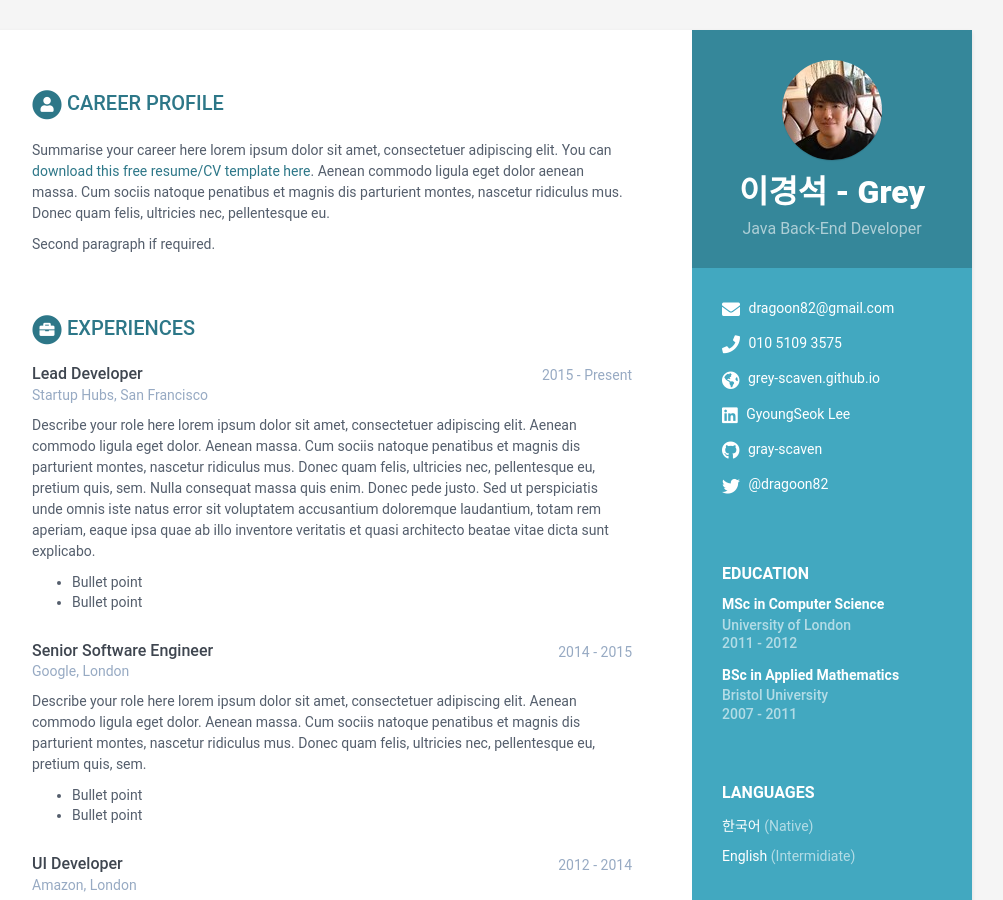
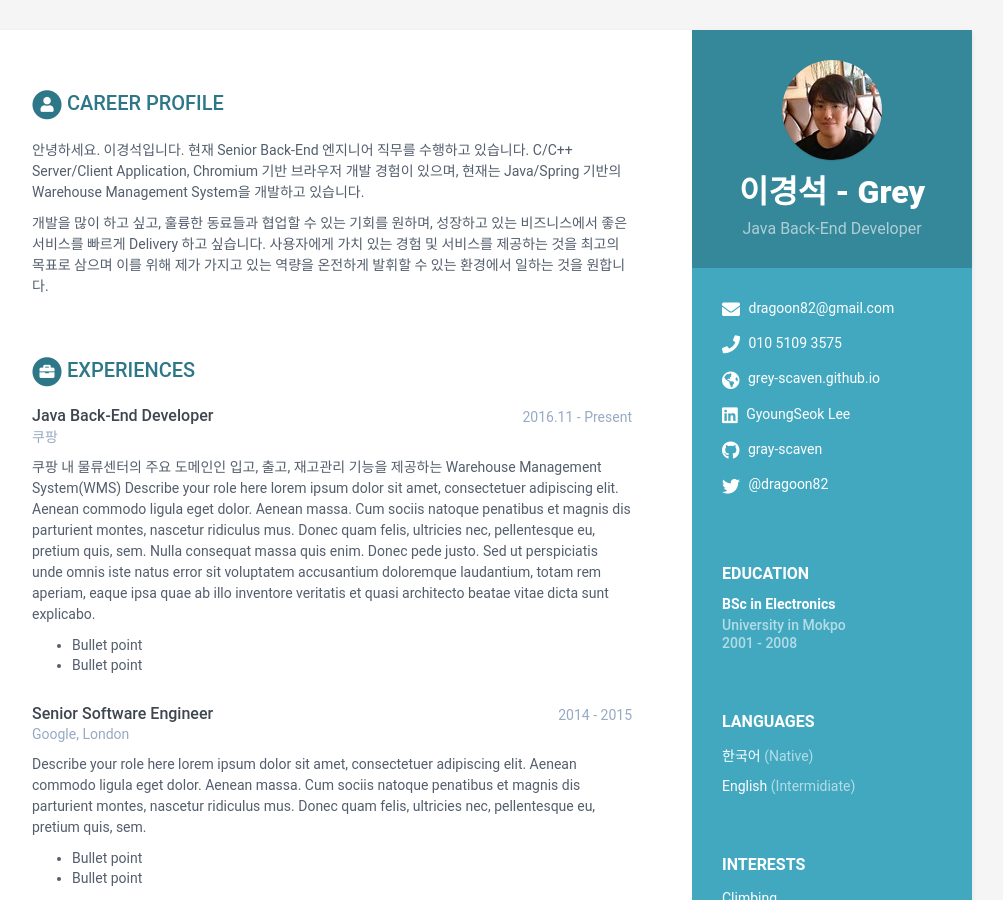
Before and after one commit to grey-scaven/grey-scaven.github.io, a Jekyll site: the page built from index.html, in a window 1280 px wide and 900 px high. Shown: the whole window, without its empty margins (168-1171 px from the left). Built offline with Jekyll 4.4.1, drawn with Linux system fonts in a browser that asks for light colours.

Commit message:
Update data.yml

```diff
--- a/_data/data.yml
+++ b/_data/data.yml
@@ -44,46 +44,31 @@ sidebar:
 career-profile:
     title: Career Profile
     summary: |
-      Summarise your career here lorem ipsum dolor sit amet, consectetuer
-      adipiscing elit. You can [download this free resume/CV template here]().
-      Aenean commodo ligula eget dolor aenean massa. Cum sociis natoque
-      penatibus et magnis dis parturient montes, nascetur ridiculus mus.
-      Donec quam felis, ultricies nec, pellentesque eu.
+      안녕하세요. 이경석입니다. 현재 Senior Back-End 엔지니어 직무를 수행하고 있습니다.
+      C/C++ Server/Client Application, Chromium 기반 브라우저 개발 경험이 있으며,
+      현재는 Java/Spring 기반의 Warehouse Management System을 개발하고 있습니다.
 
-      Second paragraph if required.
+      개발을 많이 하고 싶고, 훌륭한 동료들과 협업할 수 있는 기회를 원하며, 성장하고 있는
+      비즈니스에서 좋은 서비스를 빠르게 Delivery 하고 싶습니다.
+      사용자에게 가치 있는 경험 및 서비스를 제공하는 것을 최고의 목표로 삼으며 이를 위해
+      제가 가지고 있는 역량을 온전하게 발휘할 수 있는 환경에서 일하는 것을 원합니다.
 
 education:
-    - degree: MSc in Computer Science
-      university: University of London
-      time: 2011 - 2012
+    - degree: BSc in Electronics
+      university: University in Mokpo
+      time: 2001 - 2008
       details: |
-        Describe your study here lorem ipsum dolor sit amet, consectetuer
-        adipiscing elit. Aenean commodo ligula eget dolor. Aenean massa. Cum
-        sociis natoque penatibus et magnis dis parturient montes, nascetur
-        ridiculus mus. Donec quam felis, ultricies nec, pellentesque eu,
-        pretium quis, sem.
-
-          - Bullet point
-          - Bullet point
-
-    - degree: BSc in Applied Mathematics
-      university: Bristol University
-      time: 2007 - 2011
-      details: |
-        Describe your study here lorem ipsum dolor sit amet, consectetuer
-        adipiscing elit. Aenean commodo ligula eget dolor. Aenean massa. Cum
-        sociis natoque penatibus et magnis dis parturient montes, nascetur
-        ridiculus mus. Donec quam felis, ultricies nec, pellentesque eu,
-        pretium quis, sem.
-
-          - Bullet point
-          - Bullet point
+#        Input Details
+#          - Bullet point
+#          - Bullet point
 
 experiences:
-    - role: Lead Developer
-      time: 2015 - Present
-      company: Startup Hubs, San Francisco
+    - role: Java Back-End Developer
+      time: 2016.11 - Present
+      company: 쿠팡
       details: |
+        쿠팡 내 물류센터의 주요 도메인인 입고, 출고, 재고관리 기능을 제공하는 Warehouse
+        Management System(WMS)
         Describe your role here lorem ipsum dolor sit amet, consectetuer
         adipiscing elit. Aenean commodo ligula eget dolor. Aenean massa.
         Cum sociis natoque penatibus et magnis dis parturient montes,
```
